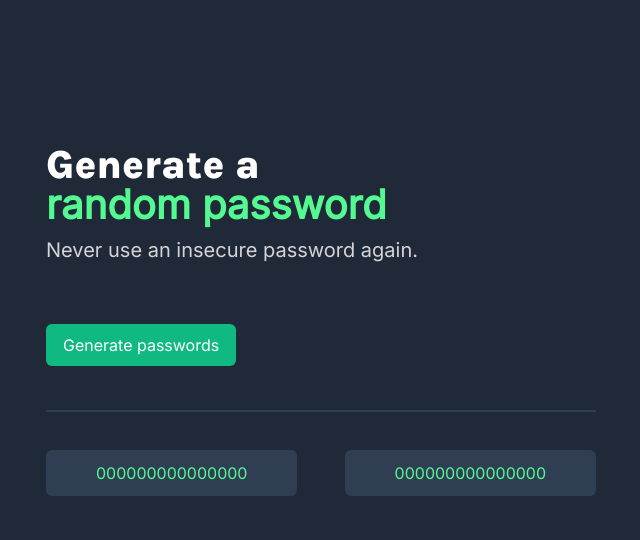
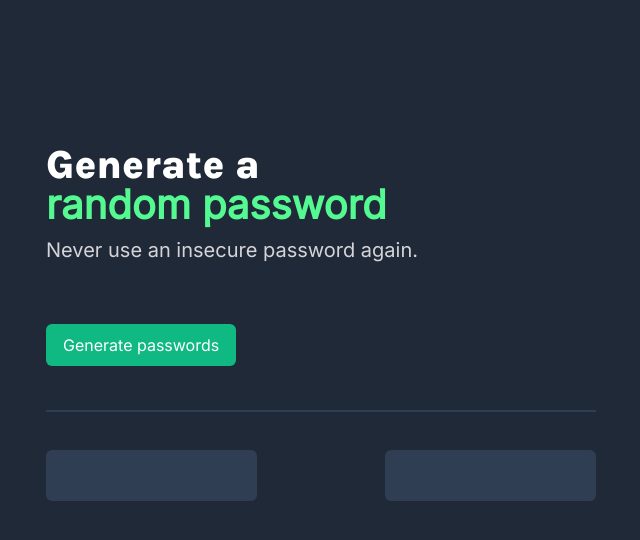
Before and after one commit to olgakahraman/password-generator, a plain HTML site: page index.html in a window 1280 px wide. Shown: the whole page, without its empty margins (319-959 px from the left). Drawn offline with Linux system fonts and the light colour scheme.

Commit message:
changed button to h6 for passwordText

```diff
--- a/index.css
+++ b/index.css
@@ -53,7 +53,7 @@ p {
   display: flex;
   justify-content: space-between;
 }
-.password-btn {
+h6 {
   color: #55f991;
   background-color: #2f3e53;
   border: none;
@@ -61,7 +61,10 @@ p {
   line-height: 24px;
   border-radius: 6px;
   margin-top: 38px;
-padding:11px 50px;
+text-align: center;
+width: 211px;
+height: 39px;
+padding-top: 12px;
 
 }
 .password-btn:hover{
--- a/index.html
+++ b/index.html
@@ -20,8 +20,8 @@
         <button class="generate-password-btn" id="generatePasswordBtn">Generate passwords</button>
         <hr class="line" />
         <div class="passwords">
-            <button class="password-btn" id="passwordBtn1">000000000000000</button>
-            <button class="password-btn" id="passwordBtn2">000000000000000</button>
+            <h6 class="password-btn" id="passwordBtn1"></h6>
+            <h6 class="password-btn" id="passwordBtn2"></h6>
         </div>
 
     </div>
--- a/index.js
+++ b/index.js
@@ -109,7 +109,5 @@ for( let i=0; i<passwordLength; i++){
    password1.textContent += characters[randomIndex1];
    password2.textContent += characters[randomIndex2];
 
-
-
 }
 })
```
